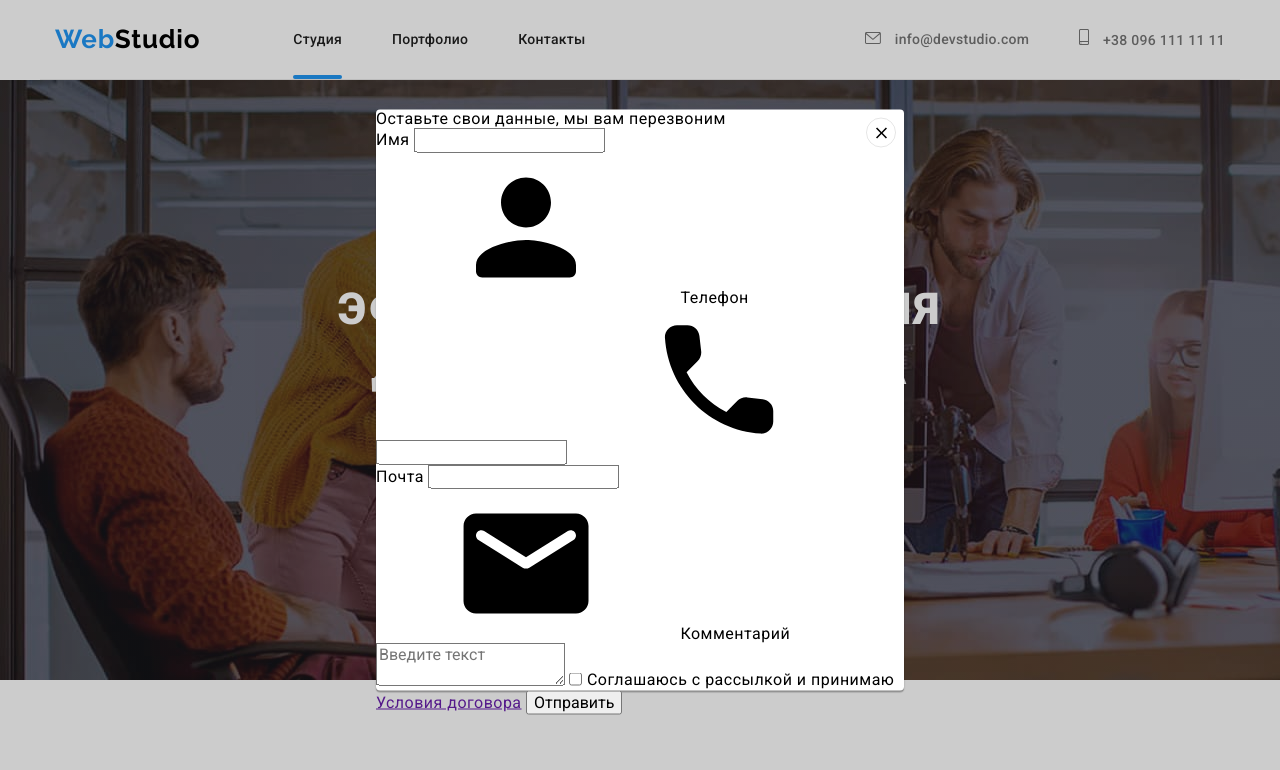
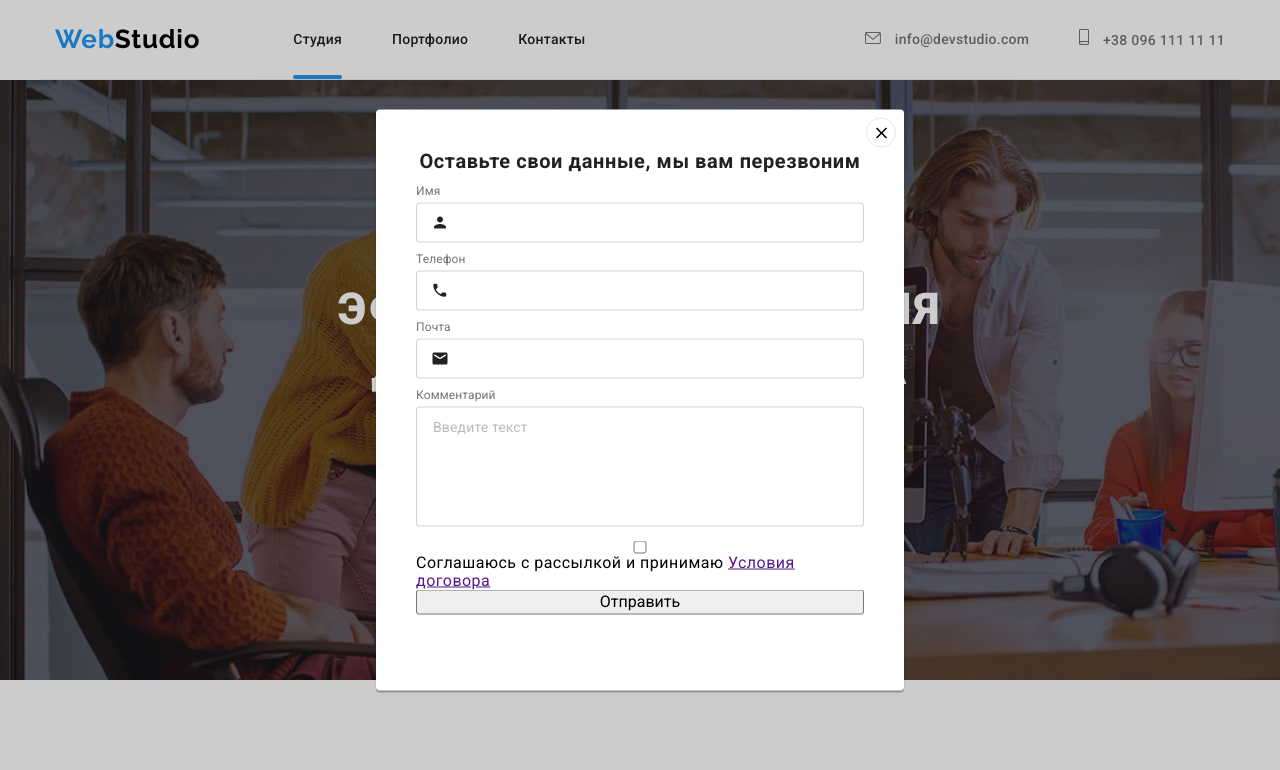
Before and after one commit to 0idea0/goit-markup-hw-06, a plain HTML site: page index.html in a window 1280 px wide. Both pictures are taken after a click on the button "Заказать услугу". Shown: the top 770 px of the page. Drawn offline with nearby package versions, Linux system fonts and the light colour scheme.

Commit message:
Добавляет стили

```diff
--- a/css/styles.css
+++ b/css/styles.css
@@ -880,6 +880,7 @@ body {
   transform: translate(-50%, -50%);
   width: 528px;
   height: 581px;
+  padding: 40px;
   background-color: var(--link-white-color);
   box-shadow: 0px 1px 3px rgba(0, 0, 0, 0.12), 0px 1px 1px rgba(0, 0, 0, 0.14),
     0px 2px 1px rgba(0, 0, 0, 0.2);
@@ -891,6 +892,7 @@ body {
   height: 18px;
 
   fill: #000000;
+  transition: fill 250ms var(--transition-timing-function);
 }
 
 .modal-btn:hover,
@@ -919,3 +921,89 @@ body {
   visibility: hidden;
   pointer-events: none;
 }
+
+/*-----------------------Modal form------------------*/
+
+.modal-form-title {
+  font-weight: 700;
+  font-size: 20px;
+  line-height: 1.15;
+  text-align: center;
+  letter-spacing: 0.03em;
+  margin-bottom: 12px;
+
+  color: var(--title-color);
+}
+
+.modal-form {
+  display: flex;
+  flex-direction: column;
+}
+
+.modal-form-field {
+  font-weight: 400;
+  font-size: 12px;
+  line-height: 1.16;
+  letter-spacing: 0.01em;
+
+  color: var(--link-grey-color);
+  margin-bottom: 10px;
+}
+
+.modal-form-input {
+  width: 100%;
+  height: 40px;
+  border: 1px solid rgba(33, 33, 33, 0.2);
+  border-radius: 4px;
+  padding-left: 42px;
+  transition: border-color 250ms var(--transition-timing-function);
+}
+
+.modal-input-icon {
+  position: absolute;
+  top: 50%;
+  left: 15px;
+  transform: translateY(-50%);
+  display: block;
+  width: 18px;
+  height: 18px;
+  fill: var(--title-color);
+}
+.modal-form-input-wrapper {
+  position: relative;
+  display: block;
+  margin-top: 4px;
+}
+
+.modal-form-input:focus {
+  border-color: var(--accent-color);
+  outline: none;
+}
+
+.modal-form-input:focus + .modal-input-icon {
+  fill: var(--accent-color);
+}
+
+.modal-form-message {
+  width: 100%;
+  height: 120px;
+  border: 1px solid rgba(33, 33, 33, 0.2);
+  border-radius: 4px;
+  padding: 12px 16px;
+  margin-top: 4px;
+  resize: none;
+}
+
+.modal-form-message::placeholder {
+  font-weight: 400;
+  font-size: 14px;
+  line-height: 1.14;
+  letter-spacing: 0.01em;
+
+  color: rgba(117, 117, 117, 0.5);
+}
+
+.modal-form-message:focus {
+  border-color: var(--accent-color);
+  outline: none;
+}
```
